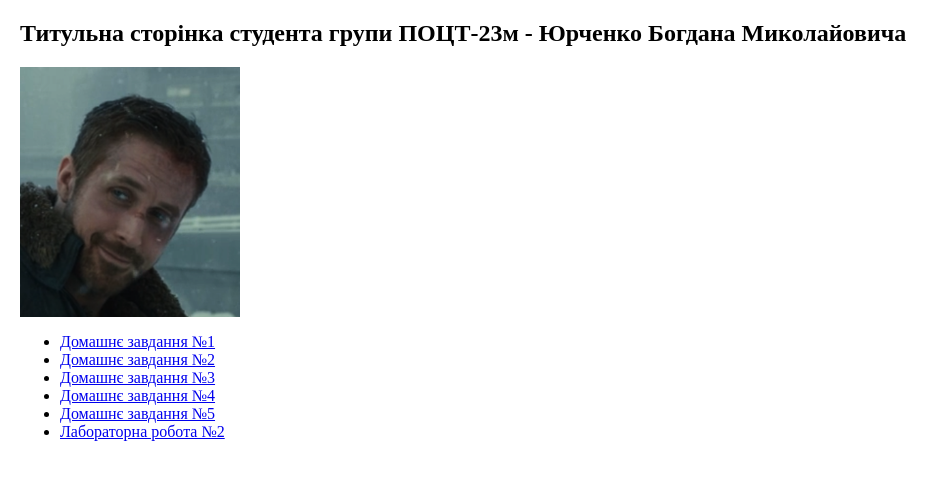
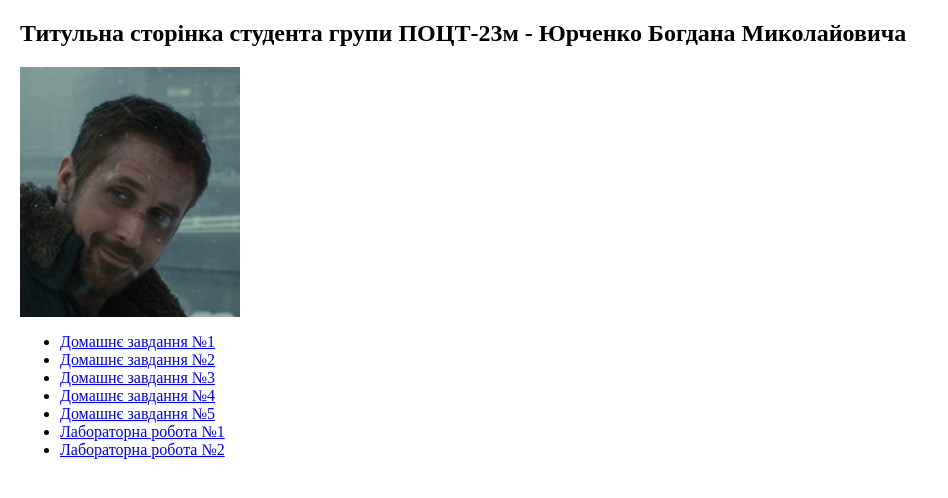
Before and after one commit to panopt1c0n/bohdan_yurchenko_m, a plain HTML site: page index.html in a window 1280 px wide. Shown: the whole page, without its empty margins (0-948 px from the left). Drawn offline with Linux system fonts and the light colour scheme.

Commit message:
Update index.html

```diff
--- a/index.html
+++ b/index.html
@@ -11,6 +11,7 @@
             <li><a href="https://panopt1c0n.github.io/bohdan_yurchenko_m/LR3/">Домашнє завдання №3</a></li>
             <li><a href="https://panopt1c0n.github.io/bohdan_yurchenko_m/LR4/">Домашнє завдання №4</a></li>
             <li><a href="https://panopt1c0n.github.io/bohdan_yurchenko_m/LR5/">Домашнє завдання №5</a></li>
+            <li><a href="https://panopt1c0n.github.io/bohdan_yurchenko_m/HW1/">Лабораторна робота №1</a></li>
             <li><a href="https://panopt1c0n.github.io/bohdan_yurchenko_m/HW2/">Лабораторна робота №2</a></li>
         </ul>
     </body>
```
